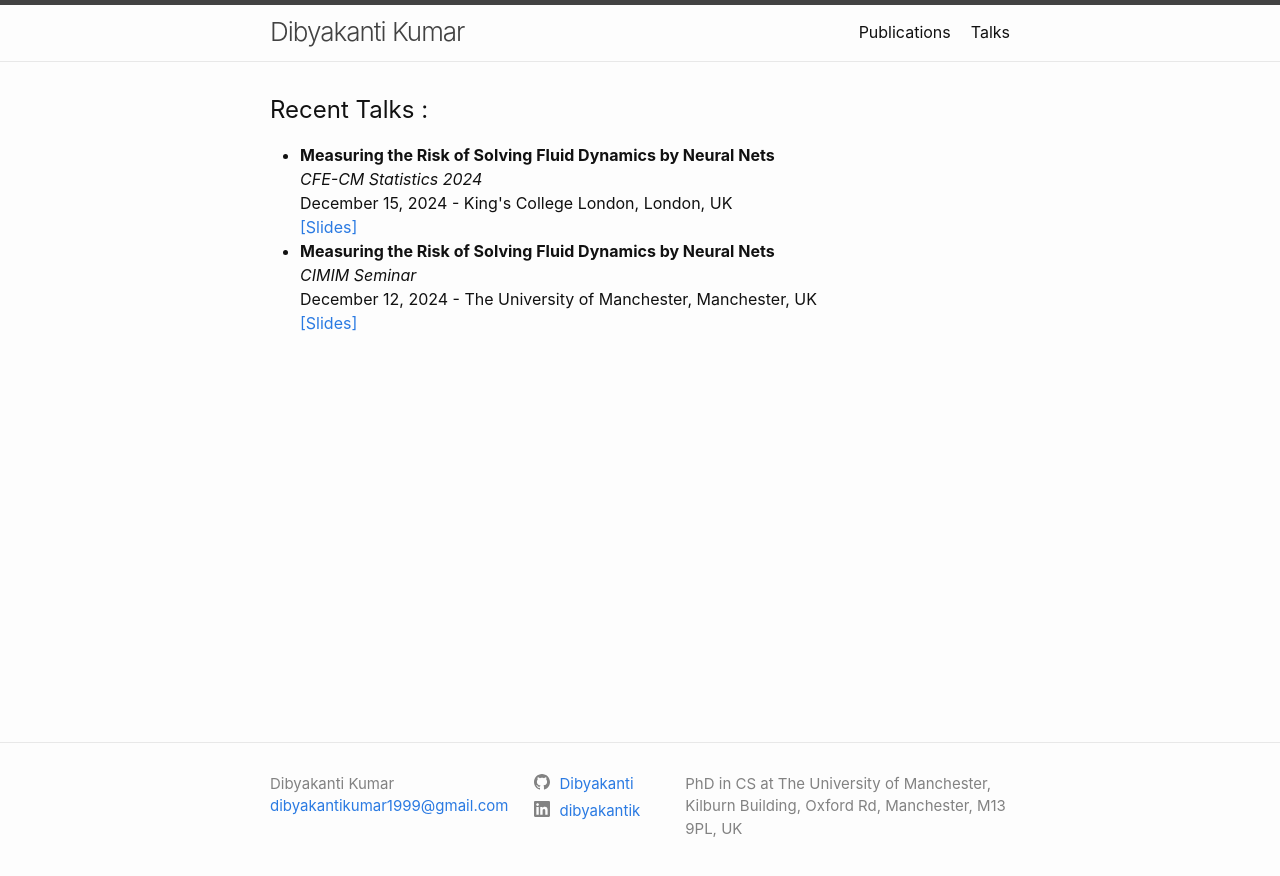
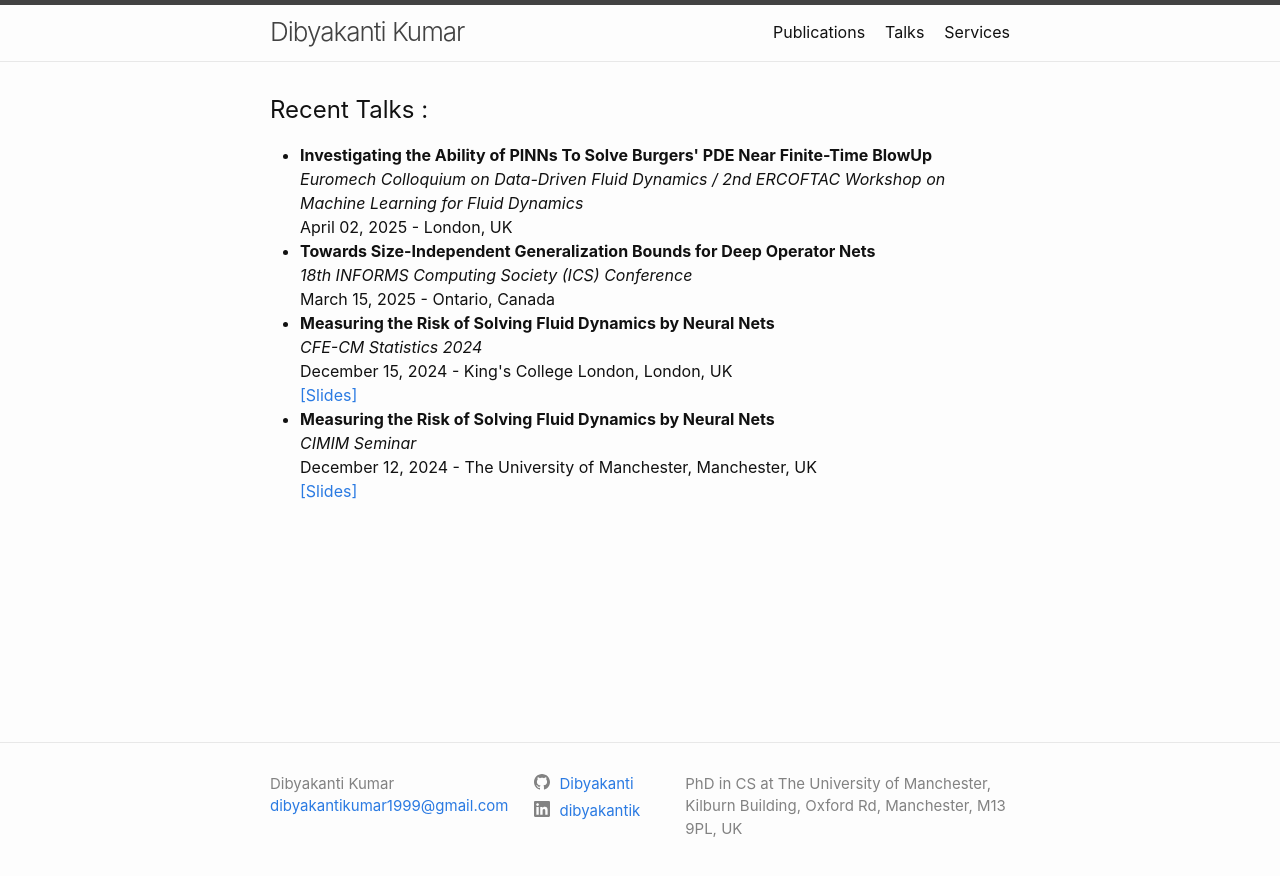
Before and after one commit to Dibyakanti/dibyakanti.github.io, a Jekyll site: the page built from tabs/talks.md, in a window 1280 px wide. Shown: the top 876 px of the page. Built offline with Jekyll 4.4.1, drawn with Linux system fonts in a browser that asks for light colours.

Commit message:
Add new section on academic services

```diff
--- a/_config.yml
+++ b/_config.yml
@@ -40,6 +40,7 @@ plugins:
 header_pages:
   - tabs/publications.md
   - tabs/talks.md
+  - tabs/services.md
   # - tabs/notes.md
 
 # Minima specific settings, which are only available from Minima 3.0 onward.
--- a/_data/talks.yml
+++ b/_data/talks.yml
@@ -1,3 +1,15 @@
+- title: "Investigating the Ability of PINNs To Solve Burgers' PDE Near Finite-Time BlowUp"
+  event: "Euromech Colloquium on Data-Driven Fluid Dynamics / 2nd ERCOFTAC Workshop on Machine Learning for Fluid Dynamics"
+  date: "2025-04-02"
+  location: "London, UK"
+  # link: "/assets/slides/PINN_PPT_CFE_CM.pdf"
+
+- title: "Towards Size-Independent Generalization Bounds for Deep Operator Nets"
+  event: "18th INFORMS Computing Society (ICS) Conference"
+  date: "2025-03-15"
+  location: "Ontario, Canada"
+  # link: "/assets/slides/PINN_PPT_CFE_CM.pdf"
+
 - title: "Measuring the Risk of Solving Fluid Dynamics by Neural Nets"
   event: "CFE-CM Statistics 2024"
   date: "2024-12-15"
```
Also changed, not shown: _data/services.yml (added, +11 -0 lines), index.md (+1 -1 lines), tabs/services.md (added, +19 -0 lines), 1 other file.
